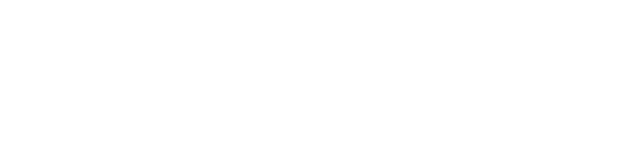
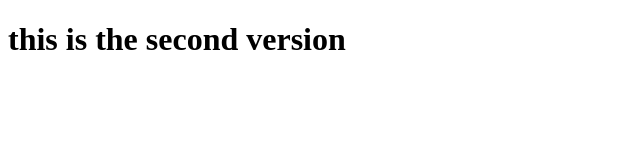
Before and after one commit to sumit-choudhary542/version, a plain HTML site: page index.html in a window 1280 px wide. Shown: the whole page, without its empty margins (0-640 px from the left). Drawn offline with Linux system fonts and the light colour scheme.

Commit message:
this is the second version of cord in indix.html

```diff
--- a/index.html
+++ b/index.html
@@ -6,6 +6,6 @@
     <title>Document</title>
 </head>
 <body>
-
+    <h1> this is the second version </h1>
 </body>
 </html>
```
